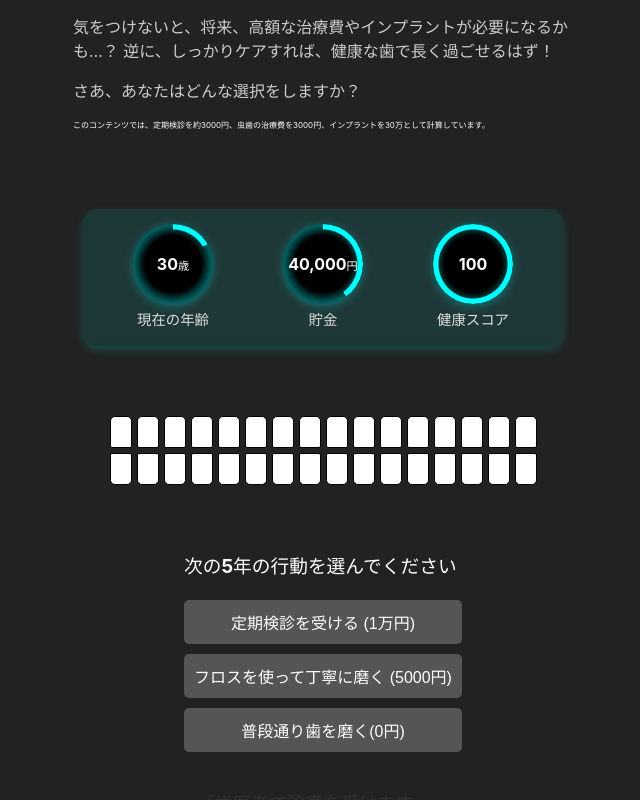
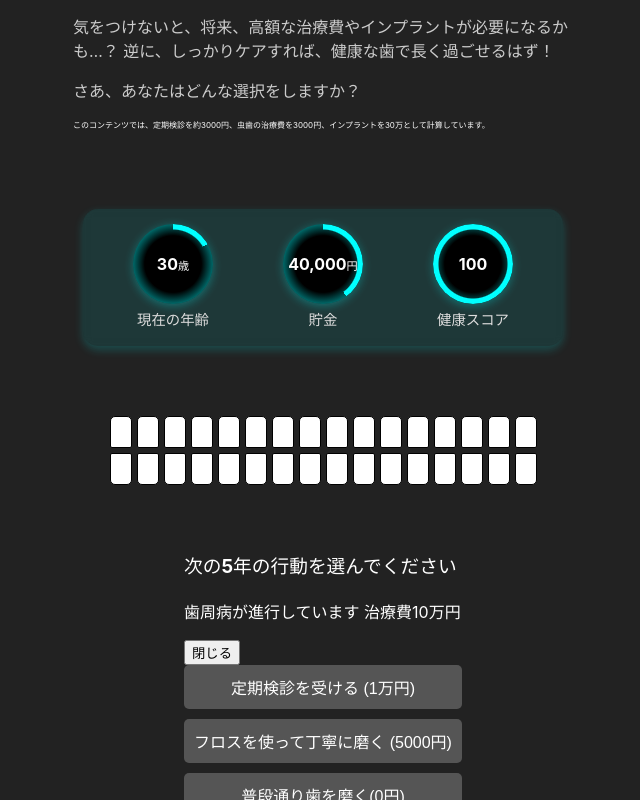
Before and after one commit to marina1017/teethconomy, a React (Vite) app: page / in a window 1280 px wide. Both pictures are taken after a click on the button "定期検診を受ける (1万円)". Shown: the part 327-1127 px from the top of the page, without its empty margins (317-957 px from the left). Built offline with nearby package versions, Linux system fonts and the light colour scheme.

Commit message:
選択肢がうまくいかないところを修正

```diff
--- a/src/App.tsx
+++ b/src/App.tsx
@@ -1,5 +1,6 @@
 import React, { useState } from 'react'
 import { useGameStore } from './store/gameStore'
+import { useUIStore } from './store/uiStore'
 import ResultPage from './pages/ResultPage'
 import TeethVisualization from './components/TeethVisualization'
 import DiagnosisModal from './components/DiagnosisModal'
@@ -7,29 +8,28 @@ import './App.scss'
 
 function App() {
   const { state, nextDecade } = useGameStore()
-  // 診察時のモーダル
-  const [isModalOpen, setIsModalOpen] = useState(false)
-  // モーダル表示時に行動を制御
-  const [actionTaken, setActionTaken] = useState(false)
+  const { isModalOpen, openModal, closeModal, actionTaken, setActionTaken } =
+    useUIStore()
 
   //定期検診時のモーダルの閉じるボタンが押されたとき
   const handleDiagnosisComplete = (cost: number, healthImpact: number) => {
     state.money = Math.max(0, state.money - cost)
     state.health = Math.max(0, state.health - healthImpact)
+    closeModal()
     setActionTaken(false)
   }
 
   // 定期検診を受けたとき
   const handleCheckup = () => {
     nextDecade('checkup')
-    setIsModalOpen(true)
+    openModal()
     setActionTaken(true)
   }
 
-  // 電動歯ブラシか何もしないを選んだとき
+  // フロスか何もしないを選んだとき
   const handleActionSelection = (action: 'electricBrush' | 'nothing') => {
     nextDecade(action)
-    // setActionTaken(true)
+    setActionTaken(false)
   }
 
   return (
@@ -119,6 +119,9 @@ function App() {
           </div>
           <div className="action">
             <h3 className="action-title">次の5年の行動を選んでください</h3>
+            {isModalOpen && (
+              <DiagnosisModal onClose={handleDiagnosisComplete} />
+            )}
             <div className="actions">
               <button
                 className="actions-button checkup"
@@ -143,15 +146,6 @@ function App() {
               </button>
             </div>
           </div>
-
-          {isModalOpen && (
-            <DiagnosisModal
-              onClose={() => setIsModalOpen(false)}
-              onComplete={(cost, healthImpact) =>
-                handleDiagnosisComplete(cost, healthImpact)
-              }
-            />
-          )}
         </div>
       )}
     </div>
--- a/src/components/DiagnosisModal.tsx
+++ b/src/components/DiagnosisModal.tsx
@@ -1,23 +1,24 @@
 import { useState, useEffect } from 'react'
 import './DiagnosisModal.css'
+import { useUIStore } from '../store/uiStore'
 
-const DiagnosisModal = ({
-  onClose,
-  onComplete,
-}: {
-  onClose: () => void
-  onComplete: (cost: number, healthImpact: number) => void
-}) => {
+interface DiagnosisModalProps {
+  onClose: (cost: number, healthImpact: number) => void
+}
+
+const DiagnosisModal: React.FC<DiagnosisModalProps> = ({ onClose }) => {
+  const { isModalOpen, closeModal, setActionTaken } = useUIStore()
   const [status, setStatus] = useState<'loading' | 'done'>('loading')
   const [result, setResult] = useState<null | {
     message: string
     cost: number
-    helthImpact: number
+    healthImpact: number
   }>(null)
 
   useEffect(() => {
+    if (!isModalOpen) return
+
     setTimeout(() => {
-      // ここ後で健康度によって発生割合を変える
       const random = Math.random()
       let diagnosis
       if (random < 0.4) {
@@ -43,9 +44,16 @@ const DiagnosisModal = ({
       }
       setResult(diagnosis)
       setStatus('done')
-      onComplete(diagnosis.cost, diagnosis.healthImpact)
-    }, 3000)
-  }, [])
+    }, 1000)
+  }, [isModalOpen])
+
+  const handleClose = () => {
+    if (result) {
+      onClose(result.cost, result.healthImpact)
+    }
+    closeModal()
+    setActionTaken(false)
+  }
 
   return (
     <div className="modal-overlay">
@@ -55,7 +63,7 @@ const DiagnosisModal = ({
         ) : (
           <>
             <p className="result-text">{result?.message}</p>
-            <button onClick={onClose} className="close-button">
+            <button onClick={handleClose} className="close-button">
               閉じる
             </button>
           </>
--- /dev/null
+++ b/src/store/uiStore.ts
@@ -0,0 +1,17 @@
+import { create } from 'zustand'
+
+interface UIState {
+  isModalOpen: boolean
+  actionTaken: boolean
+  openModal: () => void
+  closeModal: () => void
+  setActionTaken: (value: boolean) => void
+}
+
+export const useUIStore = create<UIState>(set => ({
+  isModalOpen: false,
+  actionTaken: false,
+  openModal: () => set({ isModalOpen: true }),
+  closeModal: () => set({ isModalOpen: false }),
+  setActionTaken: value => set({ actionTaken: value }),
+}))
```
